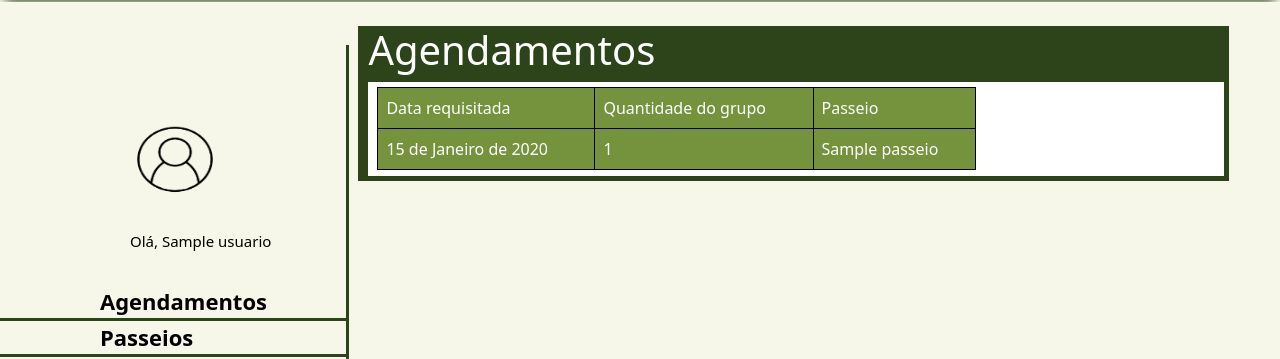
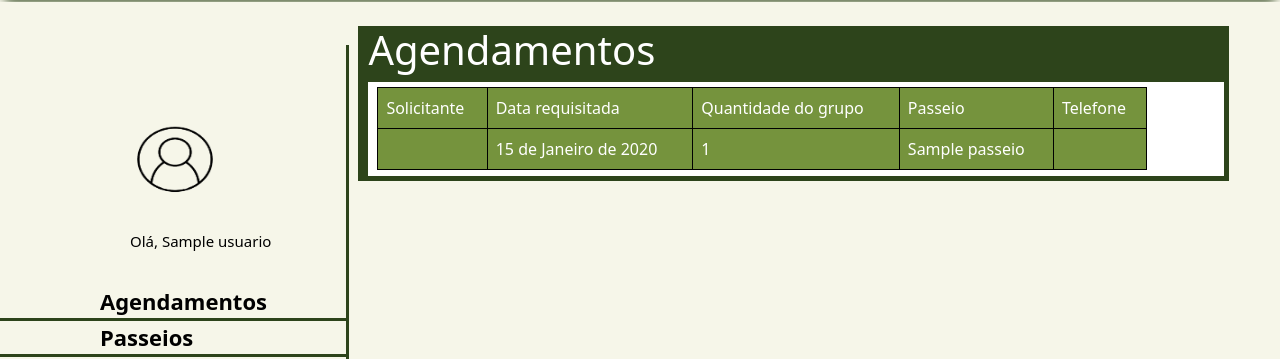
Before and after one commit to Geronilton/pi23_katu_experience, a Django app: page /perfil/ in a window 1280 px wide. Shown: the part 170-529 px from the top of the page. Run offline with Django 4.2, Linux system fonts and the light colour scheme; a user stored in the database is signed in; tables that the repository leaves empty hold one stand-in row (values such as "Sample post"); some libraries are stand-ins or nearby versions.

Commit message:
organizei visualização dos agendamentos de ambos usuarios

```diff
--- a/static/css/estilo.css
+++ b/static/css/estilo.css
@@ -29,7 +29,6 @@ html,body
     min-height: 100vh;
     grid-template-columns: auto;
     grid-template-rows: 150px auto 100px;
-
 }
 
 
@@ -42,7 +41,6 @@ main{
     background-color: #F6F6E9;
     grid-area: 'main';
     margin-top: 22px;
-
 
 }
 footer{
--- a/templates/admAgendamento.html
+++ b/templates/admAgendamento.html
@@ -24,7 +24,7 @@
         border: 1px black solid;
         margin-bottom: 5px;
         margin-left: 9px;
-        width: 70%;
+        width: 90%;
         background-color: #75933D;
         color: white;
 
@@ -45,15 +45,18 @@
     <div class="tabelaSpace">
     <table>
         <tr>
+            <td>Solicitante</td>
             <td>Data requisitada</td>
             <td>Quantidade do grupo</td>
             <td>Passeio</td>
+            <td>Telefone</td>
         </tr>
         <tr>
+            <td>{{agenda.usuario.nome_completo}}</td>
             <td>{{agenda.data_proposta}}</td>
             <td>{{agenda.qtd_pessoas}}</td>
             <td>{{agenda.passeio}}</td>
-
+            <td>{{agenda.usuario.telefone}}</td>
         </tr>
     </table>
 
--- a/templates/cadastrarPasseio.html
+++ b/templates/cadastrarPasseio.html
@@ -1,4 +1,3 @@
-
 {% extends 'base.html' %}
 
 {% load static %}
--- a/templates/gerencia_passeio.html
+++ b/templates/gerencia_passeio.html
@@ -1,7 +1,6 @@
 {% extends 'base.html' %}
 
 {% load static %}
-
 
 {% block content %}
 {% include 'perfil.html' %}
--- a/templates/perfil.html
+++ b/templates/perfil.html
@@ -1,5 +1,3 @@
-
-
 {% load static %}
 
 <div class="perfil">
--- a/templates/user_passeios.html
+++ b/templates/user_passeios.html
@@ -12,6 +12,7 @@
         width: 60%;
         padding-bottom: 5px;
         margin-left: 30%;
+
     }
     .tabelaSpace{
         background-color: white;
@@ -20,7 +21,7 @@
         margin-right: 5px;
     }
     .conteudoMain{
-        display: block;
+        margin-bottom: 31%;
     }
     table{
         border: 1px black solid;
@@ -57,6 +58,8 @@
                         <td>{{agendamento.passeio.valor}}</td>
                     </tr>
             </table>
+            {% empty %}
+            <p>Não há nenhum agendamento!</p>
             {% endfor %}
         </div>
     </div>
```
Lines whose indentation alone changed are shown as unchanged.
